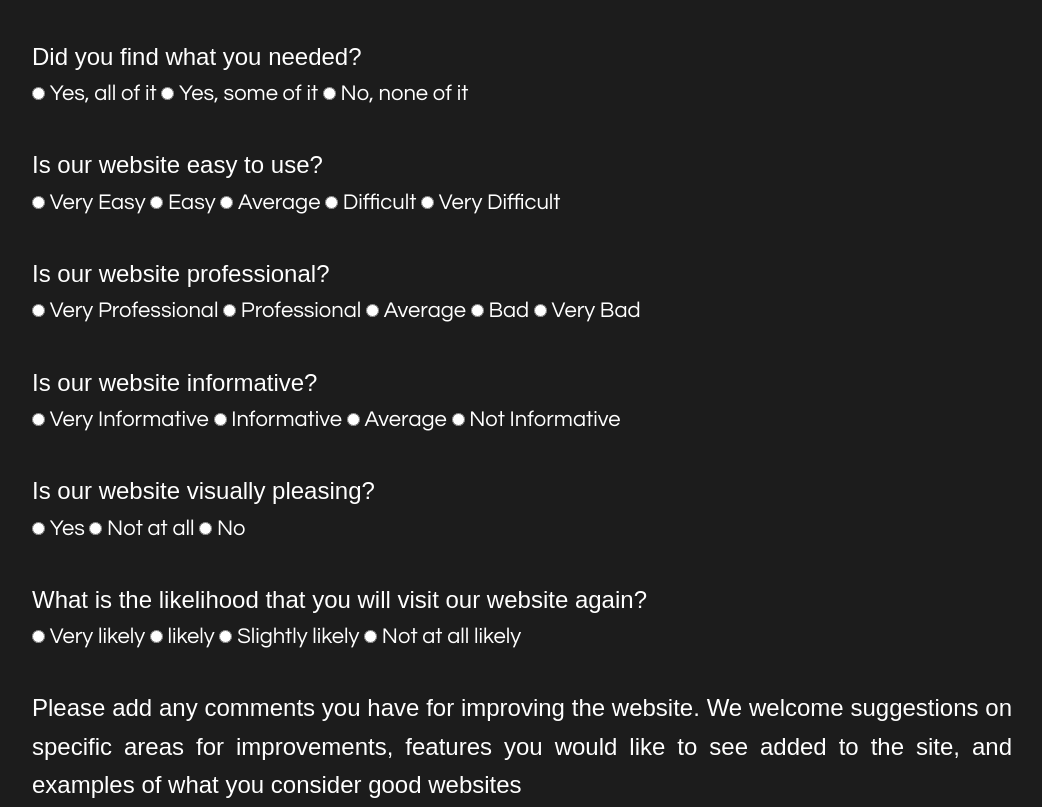
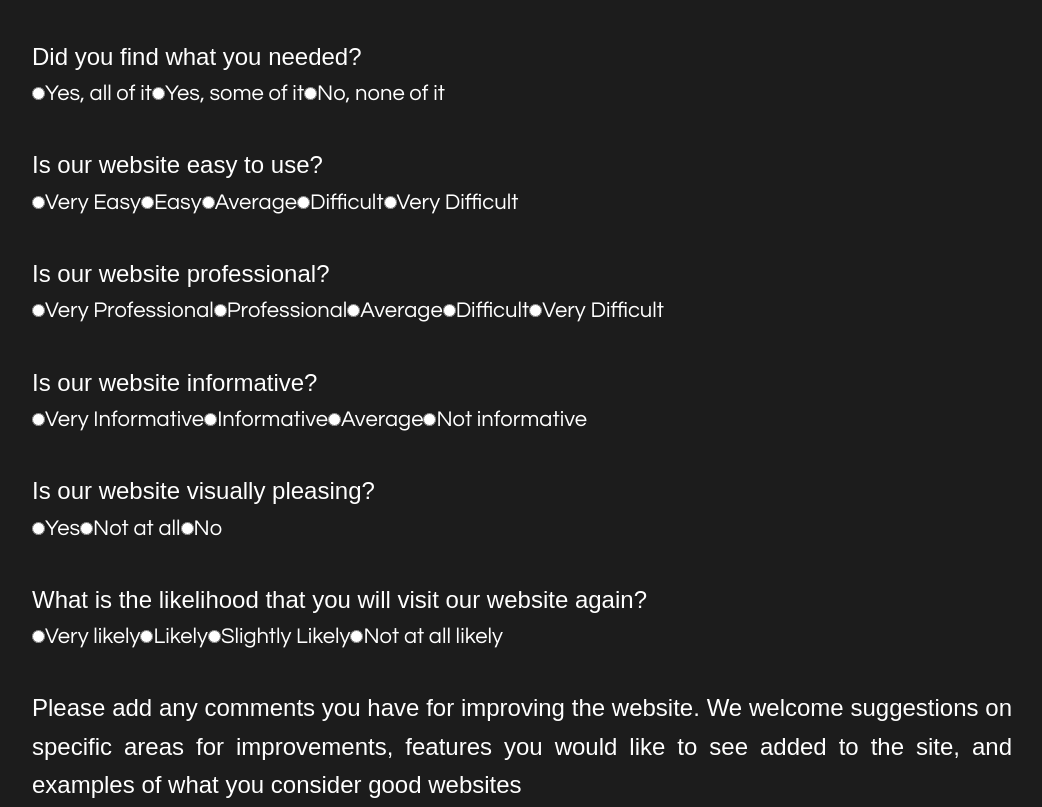
Before and after one commit to studAlexP/Life-of-Sahani, a website: page html/feedback.html in a window 1280 px wide. Shown: the part 915-1722 px from the top of the page, without its empty margins (18-1060 px from the left). Drawn offline with Linux system fonts and the light colour scheme.

Commit message:
made feedback appear dynamically

```diff
--- a/html/feedback.html
+++ b/html/feedback.html
@@ -52,100 +52,7 @@
 
     </main>
 
-    <form action="index.html">
-        <p class="question">
-            Is this the first time you have visited our website?
-        </p>
-        <input id="yes" name="answer" type="radio" value="yes">
-        <label for="yes">yes</label>
-        <input id="no" name="answer" type="radio" value="no">
-        <label for="no">no</label>
-
-        <p class="question">
-            What is the primary reason you came to our website?
-        </p>
-        <textarea id="answertoreason" name="reason" rows="20"></textarea>
-
-        <p class="question">
-            Did you find what you needed?
-        </p>
-        <input id="all" name="found" type="radio" value="Yes, all of it">
-        <label for="all">Yes, all of it</label>
-        <input id="some" name="found" type="radio" value="Yes, some of it">
-        <label for="some">Yes, some of it</label>
-        <input id="none" name="found" type="radio" value="No, none of it">
-        <label for="none">No, none of it</label>
-
-        <p class="question">
-            Is our website easy to use?
-        </p>
-        <input id="very_easy" name="difficulty" type="radio" value="answer">
-        <label for="very_easy">Very Easy</label>
-        <input id="easy" name="difficulty" type="radio" value="answer">
-        <label for="easy">Easy</label>
-        <input id="average" name="difficulty" type="radio" value="answer">
-        <label for="average">Average</label>
-        <input id="difficult" name="difficulty" type="radio" value="answer">
-        <label for="difficult">Difficult</label>
-        <input id="very_difficult" name="difficulty" type="radio" value="answer">
-        <label for="very_difficult">Very Difficult</label>
-
-        <p class="question">
-            Is our website professional?
-        </p>
-        <input id="very_professional" name="professionall" type="radio" value="answer">
-        <label for="very_professional">Very Professional</label>
-        <input id="professional" name="professionall" type="radio" value="answer">
-        <label for="professional">Professional</label>
-        <input id="average" name="professionall" type="radio" value="answer">
-        <label for="average">Average</label>
-        <input id="bad" name="professionall" type="radio" value="answer">
-        <label for="bad">Bad</label>
-        <input id="very_bad" name="professionall" type="radio" value="answer">
-        <label for="very_bad">Very Bad</label>
-
-        <p class="question">
-            Is our website informative?
-        </p>
-        <input id="very_informative" name="informativee" type="radio" value="answer">
-        <label for="very_informative">Very Informative</label>
-        <input id="informative" name="informativee" type="radio" value="answer">
-        <label for="informative">Informative</label>
-        <input id="average" name="informativee" type="radio" value="answer">
-        <label for="average">Average</label>
-        <input id="notinformative" name="informativee" type="radio" value="answer">
-        <label for="not_informative">Not Informative</label>
-
-        <p class="question">
-            Is our website visually pleasing?
-        </p>
-        <input id="yes" name="visuallypleasing" type="radio" value="answer">
-        <label for="yes">Yes</label>
-        <input id="not_at_all" name="visuallypleasing" type="radio" value="answer">
-        <label for="not_at_all">Not at all</label>
-        <input id="no" name="visuallypleasing" type="radio" value="answer">
-        <label for="no">No</label>
-
-        <p class="question">
-            What is the likelihood that you will visit our website again?
-        </p>
-        <input id="very_likely" name="visit_again" type="radio" value="answer">
-        <label for="very_likely">Very likely</label>
-        <input id="likely" name="visit_again" type="radio" value="answer">
-        <label for="likely"> likely</label>
-        <input id="slightly_likely" name="visit_again" type="radio" value="answer">
-        <label for="slightly_likely" >Slightly likely</label>
-        <input id="not_at_all" name="visit_again" type="radio" value="answer">
-        <label for="not_at_all">Not at all likely</label>
-
-        <p id="comments" class="question1">
-            Please add any comments you have for improving the website. We welcome suggestions on specific areas for
-            improvements, features you would like to see added to the site, and examples of what you consider good
-            websites
-        </p>
-        <textarea id="improvements" name="improvements" rows="20"></textarea>
-
-
+    <form id="form" action="index.html">
 
     </form>
 
--- /dev/null
+++ b/js/feedback.js
@@ -0,0 +1,155 @@
+/**
+ * Creates the feedback form
+ */
+function createFeedBack() {
+    let form = document.getElementById("form");
+    form.appendChild(createPTag("Is this the first time you have visited our website?", "question"))
+    form.appendChild(createInput("yes", "answer", "radio", "yes"));
+    form.appendChild(createLabel("yes", " yes "));
+    form.appendChild(createInput("no", "answer", "radio", "no"));
+    form.appendChild(createLabel("no", " no "));
+    form.appendChild(createPTag("What is the primary reason you came to our website?", "question"));
+    form.appendChild(createTextarea("answerToReason", "reason", "20"));
+    form.appendChild(createPTag("Did you find what you needed?", "question"));
+    form.appendChild(createInput("all", "found", "radio", "Yes, all of it"));
+    form.appendChild(createLabel("all", "Yes, all of it"));
+    form.appendChild(createInput("some", "found", "radio", "Yes, some of it"));
+    form.appendChild(createLabel("some", "Yes, some of it"));
+    form.appendChild(createInput("none", "found", "radio", "No, none of it"));
+    form.appendChild(createLabel("none", "No, none of it"));
+    form.appendChild(createPTag("Is our website easy to use?", "question"));
+    form.appendChild(createInput("very_professional", "professional", "radio", "answer"));
+    form.appendChild(createLabel("very_easy", "Very Easy"));
+    form.appendChild(createInput("easy", "difficulty", "radio", "answer"));
+    form.appendChild(createLabel("easy", "Easy"));
+    form.appendChild(createInput("average", "difficulty", "radio", "answer"));
+    form.appendChild(createLabel("average", "Average"));
+    form.appendChild(createInput("difficult", "difficulty", "radio", "answer"));
+    form.appendChild(createLabel("difficult", "Difficult"));
+    form.appendChild(createInput("very_difficult", "difficulty", "radio", "answer"));
+    form.appendChild(createLabel("very_difficult", "Very Difficult"));
+    form.appendChild(createPTag("Is our website professional?", "question"));
+    form.appendChild(createInput("very_professional", "professionall", "radio", "answer"));
+    form.appendChild(createLabel("very_professional", "Very Professional"));
+    form.appendChild(createInput("professional", "professionall", "radio", "answer"));
+    form.appendChild(createLabel("professional", "Professional"));
+    form.appendChild(createInput("average", "professionall", "radio", "answer"));
+    form.appendChild(createLabel("average", "Average"));
+    form.appendChild(createInput("difficult", "difficulty", "radio", "answer"));
+    form.appendChild(createLabel("difficult", "Difficult"));
+    form.appendChild(createInput("very_difficult", "difficulty", "radio", "answer"));
+    form.appendChild(createLabel("very_difficult", "Very Difficult"));
+    form.appendChild(createPTag("Is our website informative?", "question"));
+    form.appendChild(createInput("very_informative", "informative", "radio", "answer"));
+    form.appendChild(createLabel("very_informative", "Very Informative"));
+    form.appendChild(createInput("informative", "informative", "radio", "answer"));
+    form.appendChild(createLabel("informative", "Informative"));
+    form.appendChild(createInput("average", "average", "radio", "answer"));
+    form.appendChild(createLabel("average", "Average"));
+    form.appendChild(createInput("notinformative", "notinformative", "radio", "answer"));
+    form.appendChild(createLabel("notinformative", "Not informative"));
+    form.appendChild(createPTag("Is our website visually pleasing?", "question"));
+    form.appendChild(createInput("yes", "visuallypleasing", "radio", "answer"));
+    form.appendChild(createLabel("yes", "Yes"));
+    form.appendChild(createInput("not_at_all", "not_at_all", "radio", "answer"));
+    form.appendChild(createLabel("not_at_all", "Not at all"));
+    form.appendChild(createInput("no", "no", "radio", "answer"));
+    form.appendChild(createLabel("no", "No"));
+    form.appendChild(createPTag("What is the likelihood that you will visit our website again?", "question", null));
+    form.appendChild(createInput("very_likely", "visit_again", "radio", "answer"));
+    form.appendChild(createLabel("very_likely", "Very likely"));
+    form.appendChild(createInput("likely", "visit_again", "radio", "answer"));
+    form.appendChild(createLabel("likely", "Likely"));
+    form.appendChild(createInput("slightly_likely", "visit_again", "radio", "answer"));
+    form.appendChild(createLabel("slightly_likely", "Slightly Likely"));
+    form.appendChild(createInput("not_at_all", "visit_again", "radio", "answer"));
+    form.appendChild(createLabel("not_at_all", "Not at all likely"));
+    form.appendChild(createPTag("Please add any comments you have for improving the website.  We welcome suggestions on specific areas for improvements, features you would like to see added to the site, and examples of what you consider good websites", "question", "comments"));
+    form.appendChild(createTextarea("improvements", "improvements", "20"));
+}
+
+/**
+ * Creates HTML p
+ * @param {string} text - innerHTMl Text
+ * @param {string} className - Class Name
+ * @param {string} id - ID
+ * @returns p tag
+ */
+function createPTag(text, className, id) {
+    let p = document.createElement("p");
+    if (text != null) {
+        p.innerHTML = text;
+    }
+    if (className != null) {
+        p.className = className;
+    }
+    if (id != null) {
+        p.id = id;
+    }
+    return p;
+}
+
+/**
+ * Creates HTML Input
+ * @param {string} id
+ * @param {string} name
+ * @param {string} type
+ * @param {string} value
+ * @returns input element
+ */
+function createInput(id, name, type, value) {
+    let input = document.createElement("input");
+    if (id != null) {
+        input.id = id;
+    }
+    if (name != null) {
+        input.name = name;
+    }
+    if (type != null) {
+        input.type = type;
+    }
+    if (value != null) {
+        input.value = value;
+    }
+    return input;
+}
+
+/**
+ * Creates HTML Label
+ * @param {string} htmlFor - for
+ * @param {string} text - Test
+ * @returns label element
+ */
+function createLabel(htmlFor, text) {
+    let label = document.createElement("label");
+    if (htmlFor != null) {
+        label.htmlFor = htmlFor;
+    }
+    if (text != null) {
+        label.innerHTML = text;
+    }
+    return label;
+}
+
+/**
+ * Creates a HTMl Textarea
+ * @param {string} id - id of textarea
+ * @param {string} name - name of textarea
+ * @param {string} rows - rows of textarea
+ * @returns textarea element
+ */
+function createTextarea(id, name, rows) {
+    let textarea = document.createElement("textarea");
+    if (id != null) {
+        textarea.id = id;
+    }
+    if (name != null) {
+        textarea.name = name
+    }
+    if (rows != null) {
+        textarea.rows = rows
+    }
+    return textarea;
+}
+
+createFeedBack();
```
